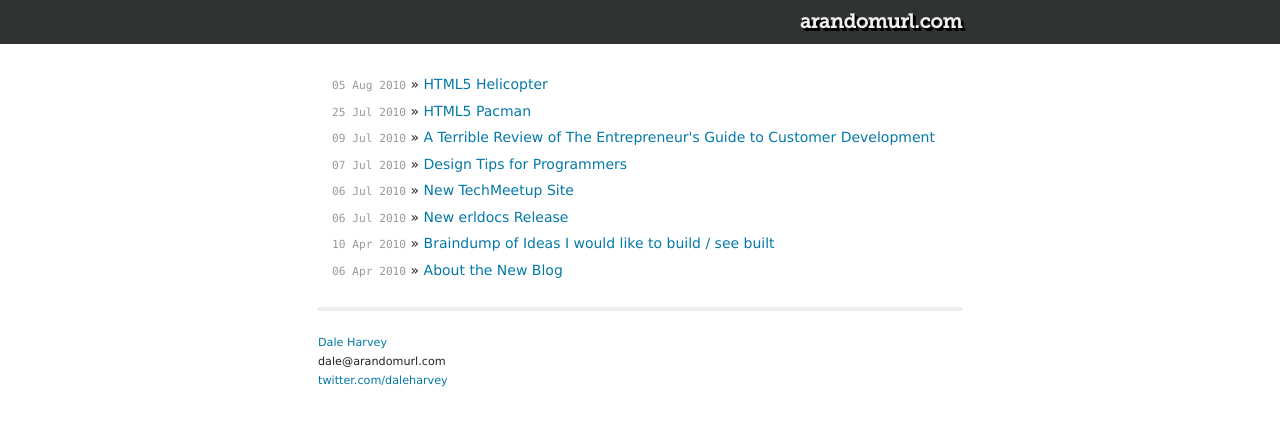
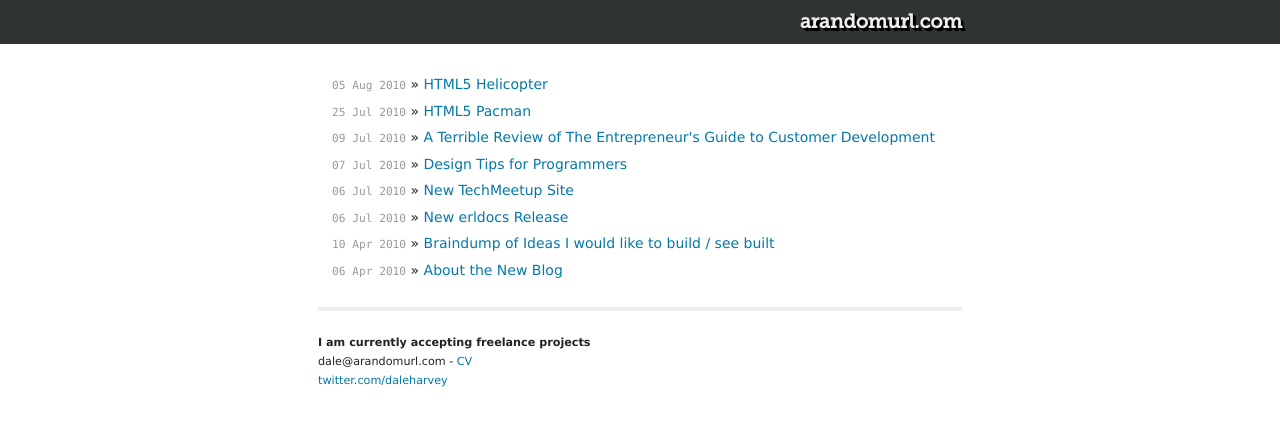
Before and after one commit to daleharvey/arandomurl.com-old, a Jekyll site: the page built from index.html, in a window 1280 px wide. Shown: the top 426 px of the page. Built offline with Jekyll 4.4.1, drawn with Linux system fonts in a browser that asks for light colours; Markdown is read by kramdown in place of the engine named in the settings.

Commit message:
added freelance notice

```diff
--- a/_layouts/default.html
+++ b/_layouts/default.html
@@ -31,8 +31,9 @@
       <div class="footer">
 	    <div class="contact">
 	      <p>
-            <a href="http://daleharvey.org">Dale Harvey</a><br />
-            dale@arandomurl.com<br />
+            <strong>I am currently accepting freelance projects</strong><br/>
+            dale@arandomurl.com -
+            <a href="http://daleharvey.org">CV</a><br />
             <a href="http://twitter.com/daleharvey/">
               twitter.com/daleharvey</a>
 	      </p>
```
Also changed, not shown: random/helicopter/helicopter.js (+6 -6 lines).
